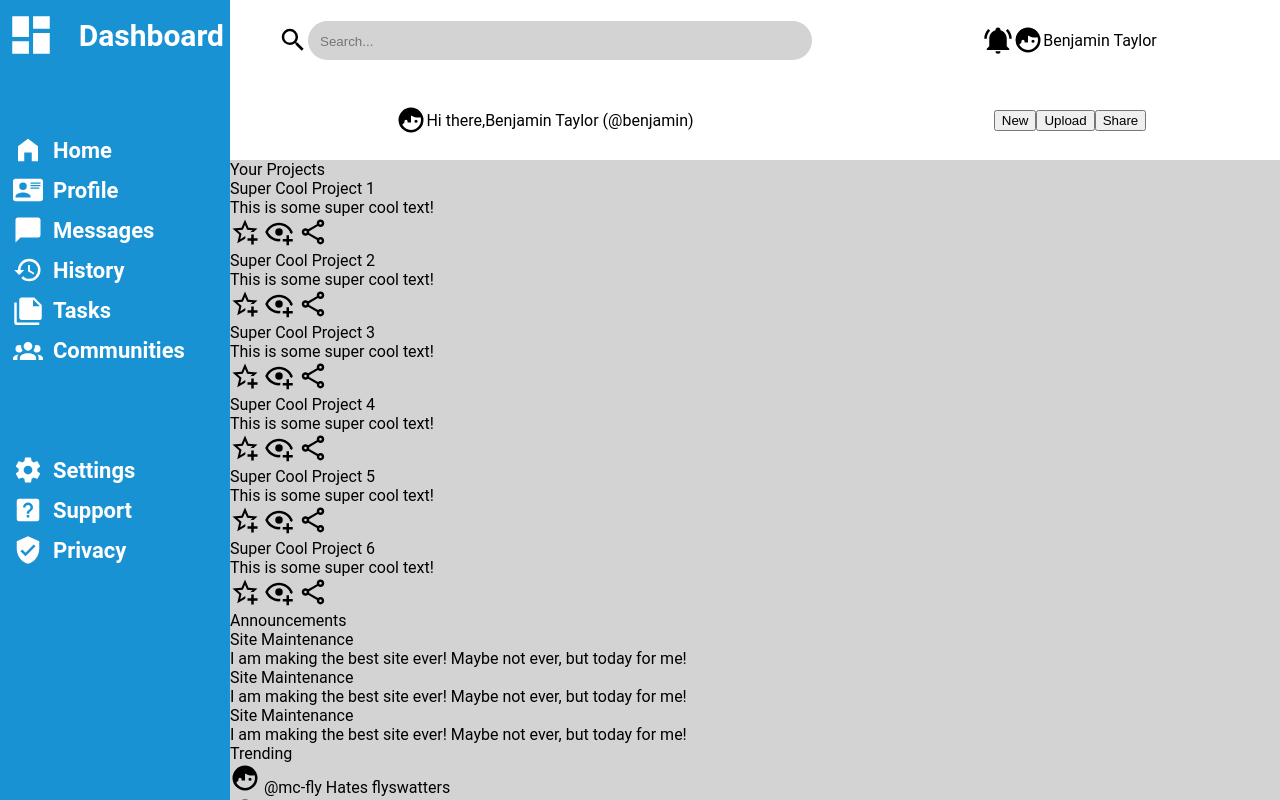
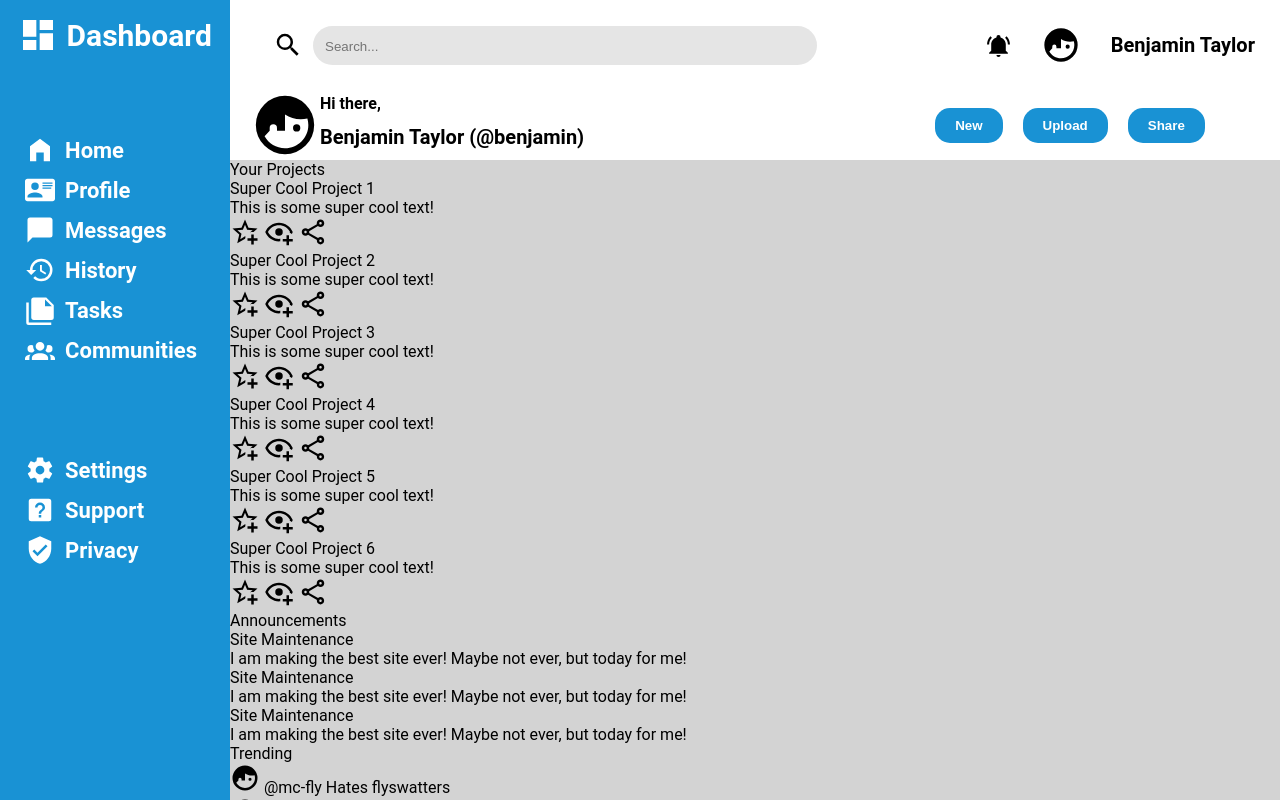
Before and after one commit to Jonah-Taylor/admin-dashboard-template, a plain HTML site: page index.html in a window 1280 px wide. Drawn offline with Linux system fonts and the light colour scheme.

Commit message:
Finished header

```diff
--- a/styles.css
+++ b/styles.css
@@ -2,6 +2,7 @@
     margin: 0;
     box-sizing: border-box;
     word-wrap: break-word;
+    overflow: word-wrap;
     max-width: 100%;
 }
 
@@ -63,12 +64,12 @@ img {
     font-size: 30px;
     justify-content: center;
     align-items: center;
-    grid-template-columns: 1fr 2fr;
+    grid-template-columns: 1fr 3fr;
 }
 
 .dashboard > img {
-    height: 50px;
-    width: 50px;
+    height: 40px;
+    width: 40px;
 }
 
 .header {
@@ -86,8 +87,13 @@ img {
     align-items: center;
 }
 
+.search {
+    display: flex;
+    gap: 10px;
+}
+
 .search-container {
-    background-color: lightgray;
+    background-color: #e5e5e5;
     padding: 10px;
     width: 80%;
     border-radius: 20px;
@@ -101,6 +107,70 @@ img {
     color: #000;
 }
 
+.top-right {
+    display: flex;
+    justify-content: end;
+    gap: 30px;
+    font-size: 20px;
+    font-weight: bold;
+    text-align: center;
+    padding: 25px;
+}
+
+.tr-pfp {
+    height: 40px;
+    width: 40px;
+}
+
+.tr-bell {
+    height: 25px;
+    width: 25px;
+}
+
+.h-user {
+    display: grid;
+    grid-template-columns: 1fr 7fr;
+    grid-template-rows: 1fr 2fr;
+    width: fit-content;
+    height: fit-content;
+    justify-self: center;
+    align-items: center;
+    font-weight: bold;
+}
+
+.h-pfp {
+    grid-area: 1 / 1 / 3 / 2;
+    height: 70px;
+    width: 70px;
+    max-width: none;
+    justify-self: right;
+    margin-left: 20px;
+}
+
+.h-hi {
+    grid-area: 1 / 2 / 2 / 3;
+    align-self: end;
+}
+
+.h-name {
+    font-size: 20px;
+    grid-area: 2 / 2 / 3 / 3;
+}
+
+.buttons {
+    display: flex;
+}
+
+.h-buttons button {
+    color: white;
+    font-weight: bold;
+    border: none;
+    background-color: #1992d4;
+    padding: 10px 20px;
+    border-radius: 15px;
+    margin: 10px;
+}
+
 .main-board {
     grid-area: main-board;
     background-color: lightgray;
```
